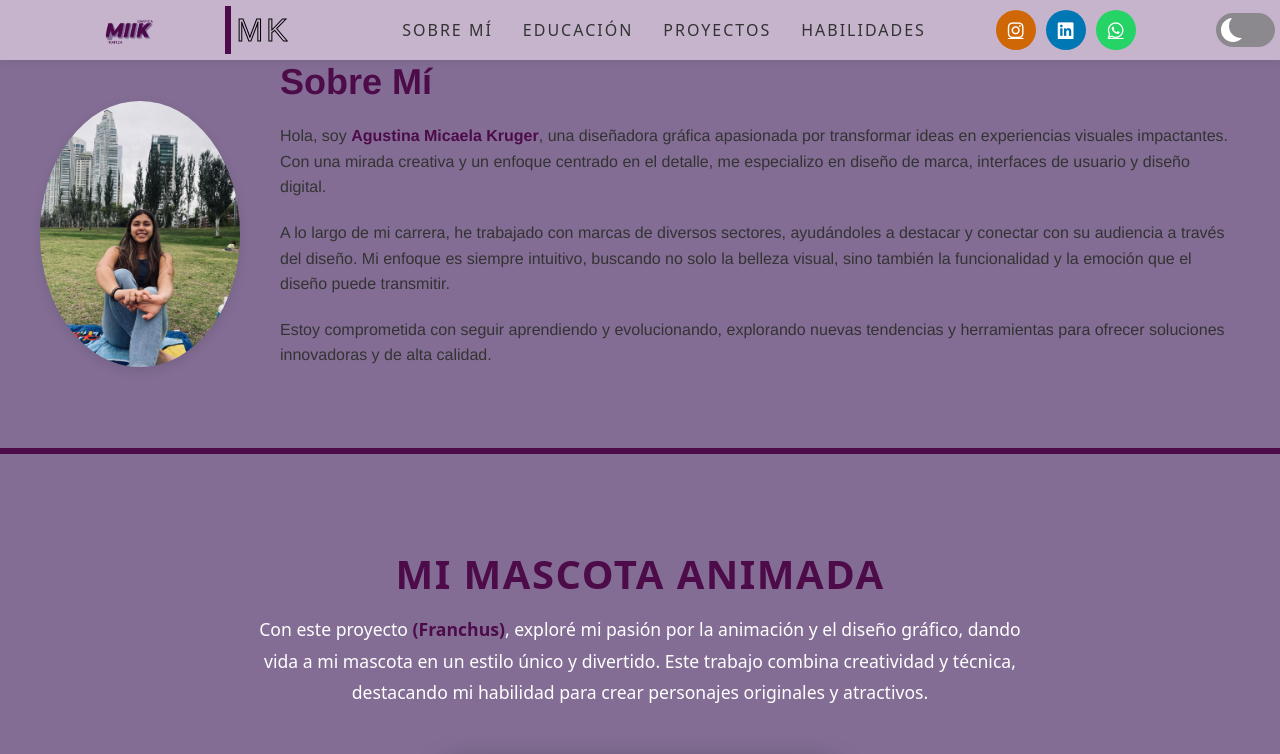
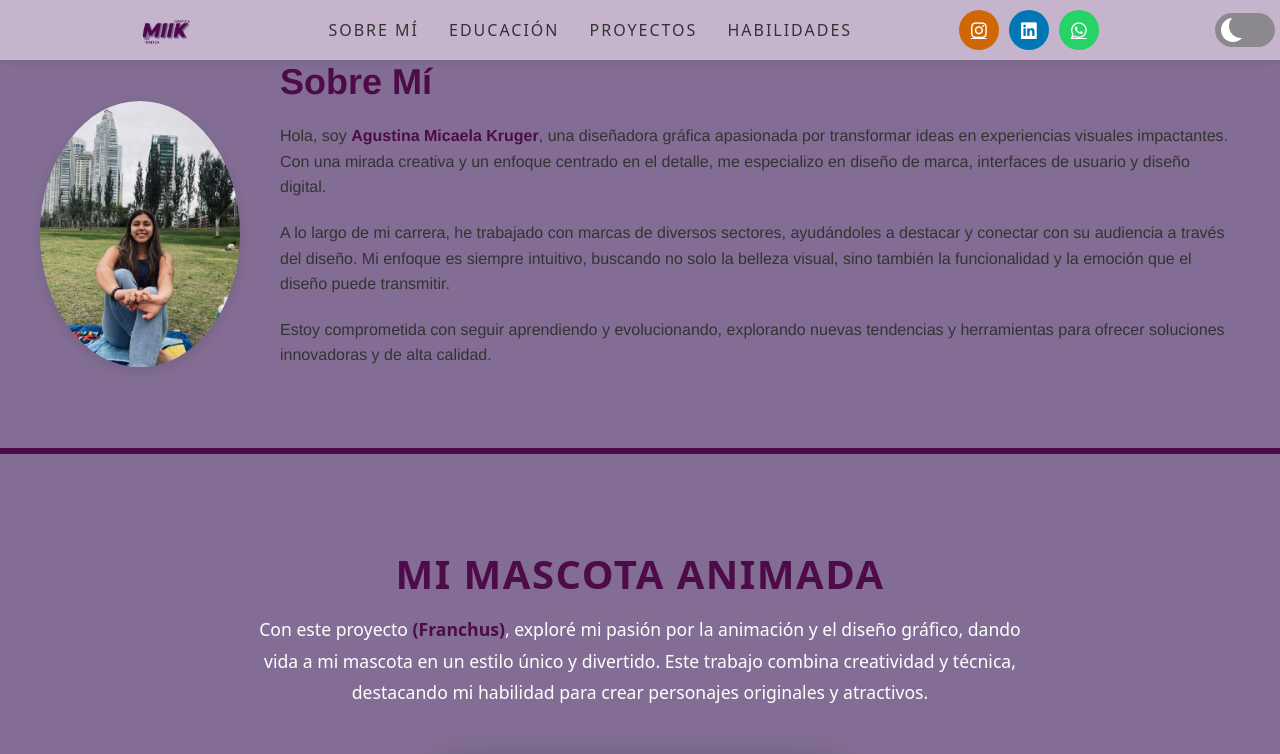
Before and after one commit to francisco-rarug/Portafolio_mica, a plain HTML site: page index.html in a window 1280 px wide. Shown: the top 754 px of the page. Drawn offline with nearby package versions, Linux system fonts and the light colour scheme; some packages are replaced by stand-ins of ours; grey boxes are pictures that could not be loaded; a script that the page names is missing.

Commit message:
Header actualizado

```diff
--- a/index.html
+++ b/index.html
@@ -23,13 +23,6 @@
         </div>
         <img id="profileImage" src="Recursos/MIKK-15.png" alt="Foto de perfil" class="profile__image">
 
-
-        <div class="header__logo">
-            <button class="buttonTitulo" data-text="Awesome">
-                <span class="actual-text">&nbsp;MK&nbsp;</span>
-                <span aria-hidden="true" class="hover-text">&nbsp;MK&nbsp;</span>
-            </button>
-        </div>
 
         <button class="menu-toggle">
             <i class="fas fa-bars"></i>
--- a/style.css
+++ b/style.css
@@ -204,49 +204,6 @@ html {
 
 .nav__link:hover {
     color: #4d0b4a;
-}
-
-.buttonTitulo {
-    margin: 0;
-    height: auto;
-    background: transparent;
-    padding: 0;
-    border: none;
-    cursor: pointer;
-}
-
-.buttonTitulo {
-    --border-right: 6px;
-    --text-stroke-color: rgb(0, 0, 0);
-    --animation-color: #4d0b4a;
-    --fs-size: 2em;
-    letter-spacing: 3px;
-    text-decoration: none;
-    font-size: var(--fs-size);
-    font-family: "Arial";
-    position: relative;
-    text-transform: uppercase;
-    color: transparent;
-    -webkit-text-stroke: 1px var(--text-stroke-color);
-}
-
-.hover-text {
-    position: absolute;
-    box-sizing: border-box;
-    content: attr(data-text);
-    color: var(--animation-color);
-    width: 0;
-    inset: 0;
-    border-right: var(--border-right) solid var(--animation-color);
-    overflow: hidden;
-    transition: width 0.5s ease, filter 0.5s ease;
-    -webkit-text-stroke: 1px var(--animation-color);
-}
-
-.buttonTitulo:hover .hover-text {
-    width: 100%;
-    filter: drop-shadow(0 0 23px var(--animation-color));
-    transition: width 0.5s ease, filter 0.5s ease;
 }
 
 .switch {
@@ -1059,20 +1016,6 @@ body.dark-mode .nav__menu {
     color: #ffffff;
 }
 
-body.dark-mode .buttonTitulo {
-    --text-stroke-color: #b3b3b3;
-    --animation-color: #635985;
-}
-
-body.dark-mode .buttonTitulo .hover-text {
-    -webkit-text-stroke: 1px var(--animation-color);
-    border-right: var(--border-right) solid var(--animation-color);
-}
-
-body.dark-mode .buttonTitulo:hover .hover-text {
-    filter: drop-shadow(0 0 23px var(--animation-color));
-}
-
 /* Sobre mi */
 body.dark-mode .about-me {
     background-color: #18122B;
```
